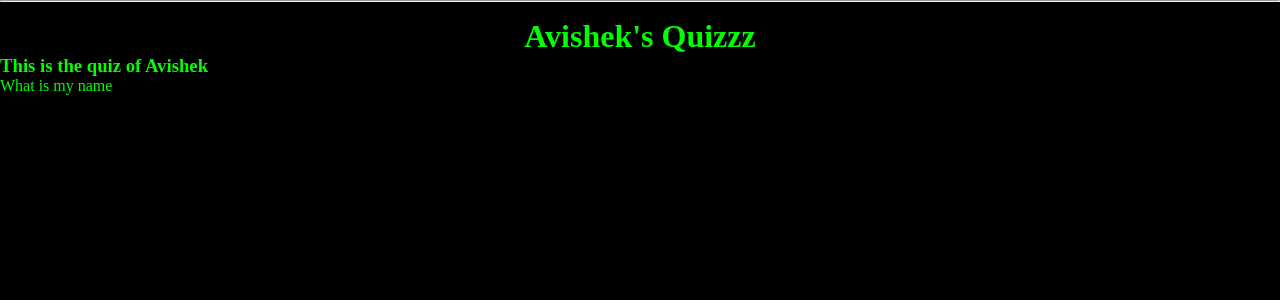
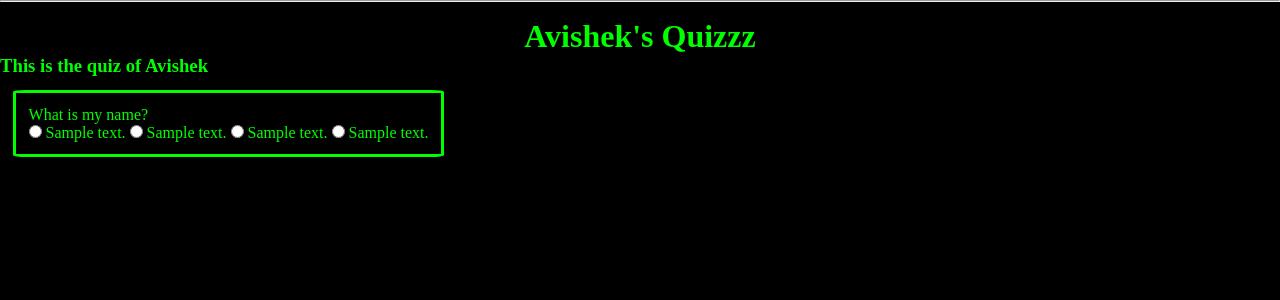
Before and after one commit to Avishek-NITT/QUIZZHUB_DELTA_T3, a Flask app: template website/templates/quiz_taker.html in a window 1280 px wide. Shown: the part 56-356 px from the top of the page. Run offline with Flask 3, Linux system fonts and the light colour scheme; tables that the repository leaves empty hold one stand-in row (values such as "Sample post"); the template is opened without the code that fills it: values that come from a table or form of the project are taken from there, most other values are stand-ins (such as "Sample title", 1, 10 or a date in 2020).

Commit message:
Somewhat of quiz taker, not finished yet

```diff
--- a/website/static/quiz_taker.js
+++ /dev/null
@@ -1,3 +0,0 @@
-x = fetch('http://127.0.0.1:5000/quizmaker')
-console.log(x)
-console.log("Hello  ")
--- a/website/static/styles/quiz_taker.css
+++ b/website/static/styles/quiz_taker.css
@@ -1,4 +1,8 @@
 .question_box{
     border: solid rgb(0, 255, 0);
-
+    border-radius: 3%;
+    height: max-content;
+    width: max-content;
+    margin: 1%;
+    padding: 1%;
 }
--- a/website/templates/quiz_taker.html
+++ b/website/templates/quiz_taker.html
@@ -4,34 +4,32 @@
 Quiz
 
 {%endblock%}
-
+{%block head%}
+<link rel="stylesheet" href= "{{ url_for('static',filename='styles/quiz_taker.css') }}">
+{%endblock%}
 
 {%block content%}
-
-
-<form method="post">
-
-
-
-<h1 align = "center">{{query1.quiz_title}}</h1>
-<h3> {{query1.quiz_description}} </h3>
+<h1 align = "center">{{quiz_query.quiz_title}}</h1>
+<h3> {{quiz_query.quiz_description}} </h3>
 
 
 <form method="post">
 <div class="question_box">
-    {%for x in query2%}
-        {{x.question_text}}
+    {%for x in question_query%}
+        {{x.question_text}}?
     {%endfor%}
+<br>
 
-
-
+{%for x in option_query%}
+    {%for i in range(0,4)%}
+        <input type="radio" name="option"/>
+        <label>{{x[i].option_text}}</label>
+    {%endfor%}
+{%endfor%}
 </div>
-
-
 </form>
 
 
-</form>
 {%endblock%}
 
 
--- a/website/views.py
+++ b/website/views.py
@@ -71,8 +71,12 @@ def show_user_profile():
 def take_quiz(quizz_id):
     quiz_query = Quiz.query.filter(Quiz.quiz_id == quizz_id).first()
     question_query = Question.query.filter(Question.quiz_id == quizz_id).all()
+    option_query = []
+    for x in question_query:
+        option  = Option.query.filter(Option.question_id == x.question_id).all()
+        option_query.append(option)
 
-    return render_template("quiz_taker.html",user = current_user, query1= quiz_query, query2 = question_query)
+    return render_template("quiz_taker.html",user = current_user, quiz_query= quiz_query, question_query = question_query,option_query = option_query)
 
 
 
```
